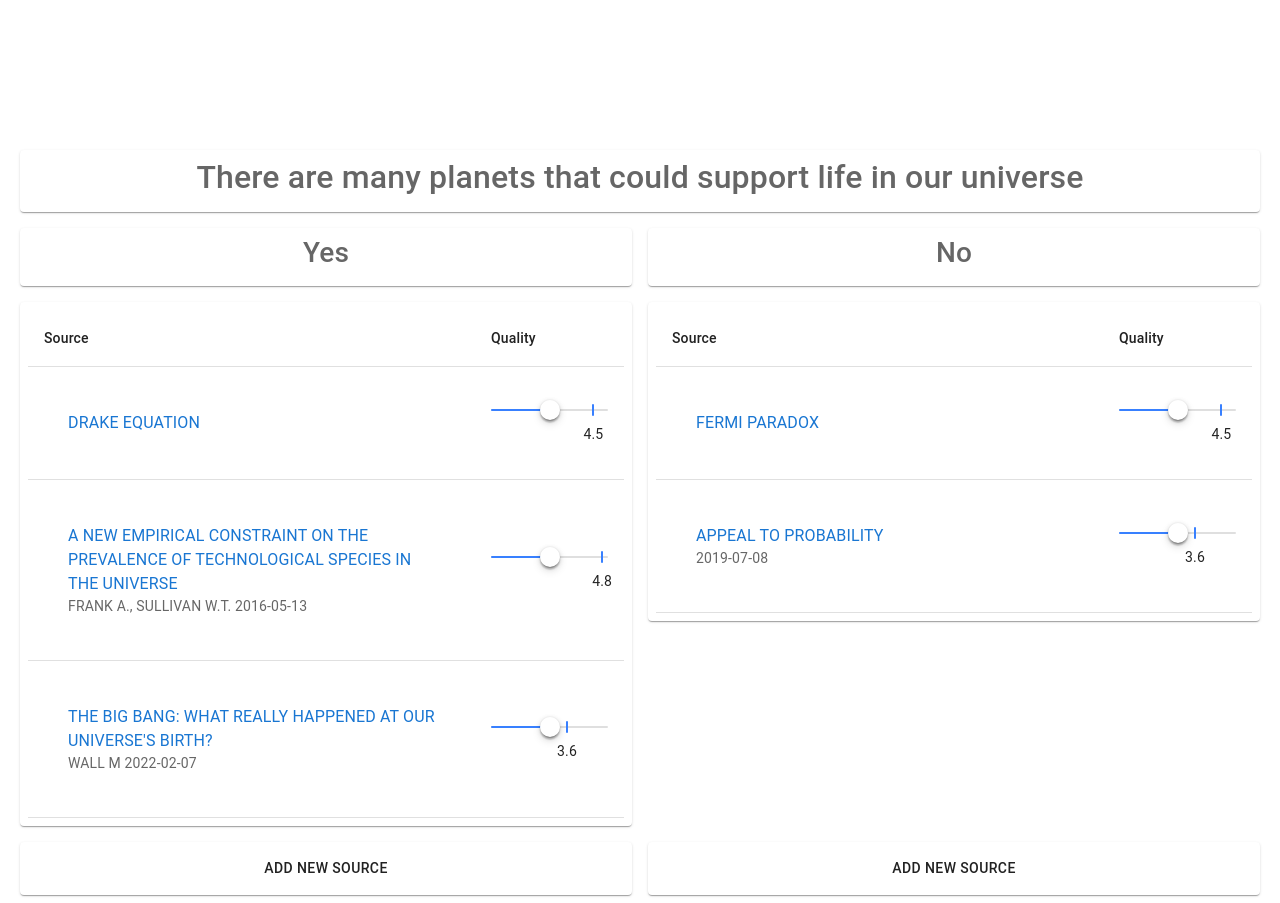
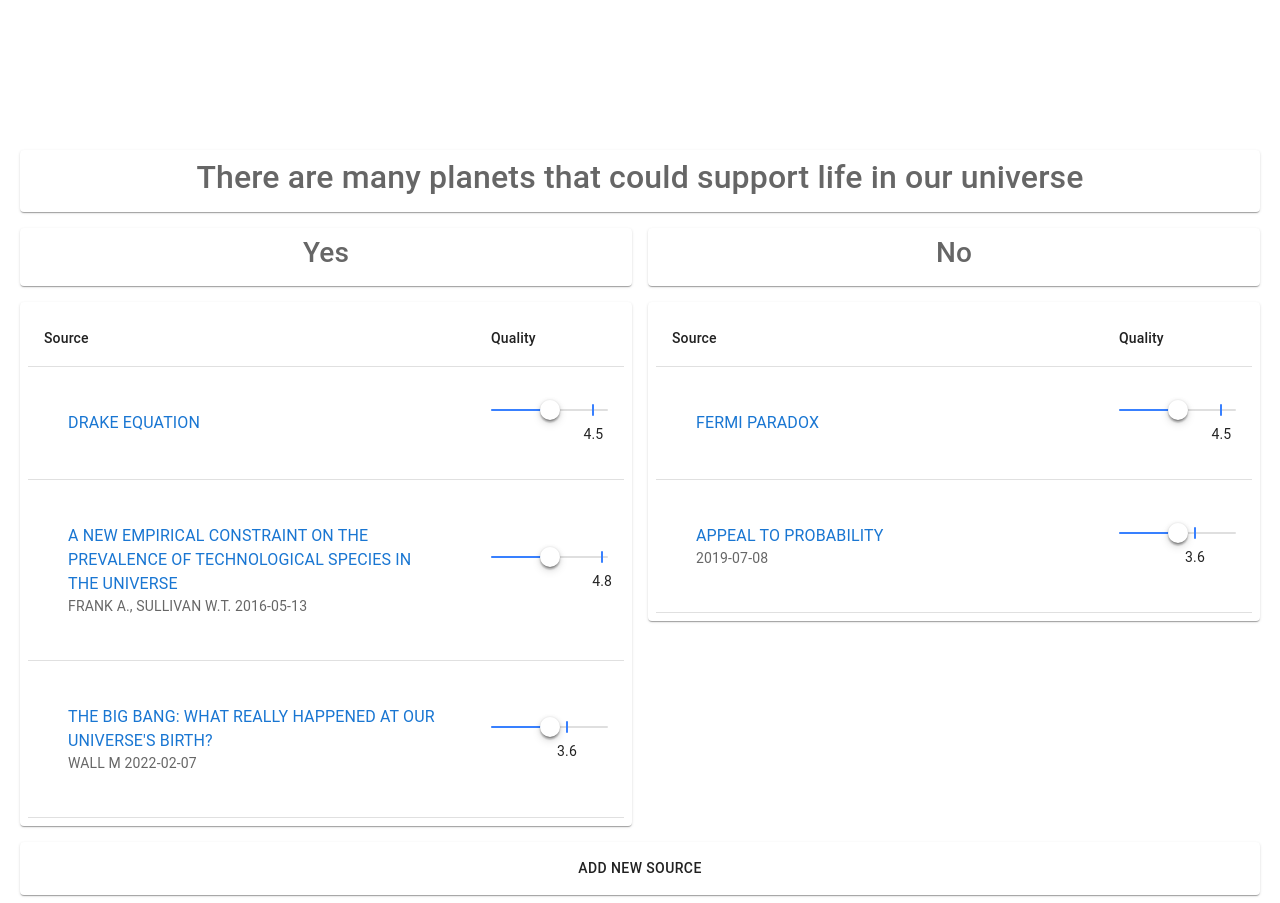
Before and after one commit to UWSocialComputing/Wild-Swaying-Goats-Project, a React (Create React App) app in the folder wild-swaying-goats-app/: page /there-are-many-planets-that-could-support-life-in-our-universe in a window 1280 px wide. Built offline with nearby package versions, Linux system fonts and the light colour scheme.

Commit message:
Remove second add source button and populate side names in form

```diff
--- a/wild-swaying-goats-app/src/AddSourcePage.js
+++ b/wild-swaying-goats-app/src/AddSourcePage.js
@@ -119,8 +119,8 @@ function RenderForm(props) {
                 onChange={ (event) => props.handleSourceChange(event) }
                 variant="outlined"
               >
-                <MenuItem value={0}>Side 1: Something something</MenuItem>
-                <MenuItem value={1}>Side 2: Something that isn't something</MenuItem>
+                <MenuItem value={0}>{"Side 1: " + props.side1}</MenuItem>
+                <MenuItem value={1}>{"Side 2: " + props.side2}</MenuItem>
               </Select>
             </FormControl>
           </Grid>
@@ -163,7 +163,7 @@ function RenderForm(props) {
 // Parent Component
 // This is where we should keep ALL
 // of our variables
-function AddSourceForm() {
+function AddSourceForm(props) {
 
   const [date, setDate] = useState(new Date())
   const [source, setSource] = useState({
@@ -210,6 +210,8 @@ function AddSourceForm() {
         date={ date }
         setDate={ setDate }
         handleSave={ (event) => handleSave(event) }
+        side1={props.side1}
+        side2={props.side2}
       />
     </div>
   )
@@ -219,11 +221,11 @@ function AddSourceForm() {
 // When App.js want to render the Add Source page,
 // it will import this function and "render" it
 // We render the parent component here
-export default function AddSourcePage() {
+export default function AddSourcePage(props) {
 
   return (
     <div className="App">
-      <AddSourceForm/>
+      <AddSourceForm side1={props.side1} side2={props.side2}/>
     </div>
   );
 }
--- a/wild-swaying-goats-app/src/App.js
+++ b/wild-swaying-goats-app/src/App.js
@@ -27,7 +27,7 @@ function App() {
     return(
       <>
       <Route path={i.url} element={<BibliographyPage url={i.url} store={store} dispatch={dispatch}/>} />
-      <Route path={i.url + "/add-source"} element={<AddSourcePage />}/>
+      <Route path={i.url + "/add-source"} element={<AddSourcePage side1={i.data.side1} side2={i.data.side2}/>}/>
       </>
     );
   });
--- a/wild-swaying-goats-app/src/BibliographyPage.js
+++ b/wild-swaying-goats-app/src/BibliographyPage.js
@@ -72,15 +72,7 @@ export default function BibliograpyPage(props) {
           </Item>
         </Grid>
 
-        <Grid item xs={6}>
-          <Item>
-            <Button backgroundColor="#b4c5ed" href={props.url + "/add-source"}>
-              Add New Source
-            </Button>
-          </Item>
-        </Grid>
-
-        <Grid item xs={6}>
+        <Grid item xs={12}>
           <Item>
             <Button backgroundColor="#b4c5ed" href={props.url + "/add-source"}>
               Add New Source
```
